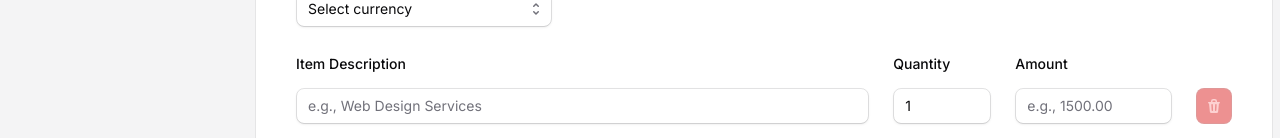
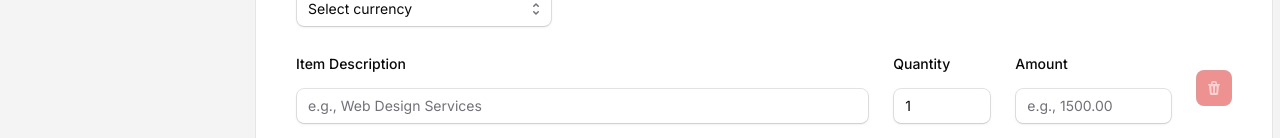
Before and after one commit to jpedroschmitz/FreeInvoice.dev, a Next.js app: page / in a window 1280 px wide. Shown: the part 814-952 px from the top of the page. Built offline with nearby package versions, Linux system fonts and the light colour scheme.

Commit message:
Form validation

```diff
--- a/src/app/invoice-form.tsx
+++ b/src/app/invoice-form.tsx
@@ -194,7 +194,7 @@ export function InvoiceForm() {
               onClick={() => {
                 if (index !== 0) remove(index);
               }}
-              className="shrink-0 self-end"
+              className="shrink-0 self-center"
             >
               <TrashIcon />
             </Button>
```
